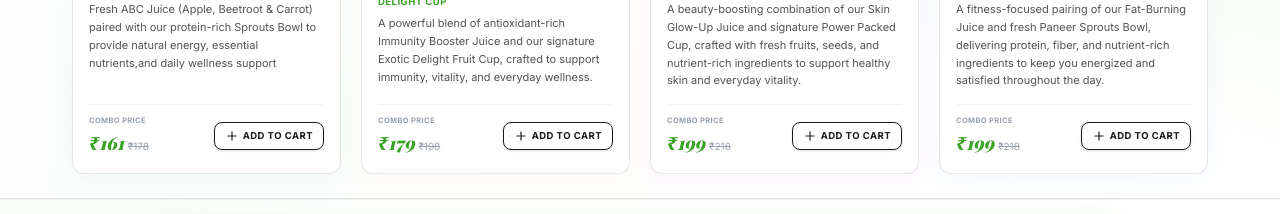
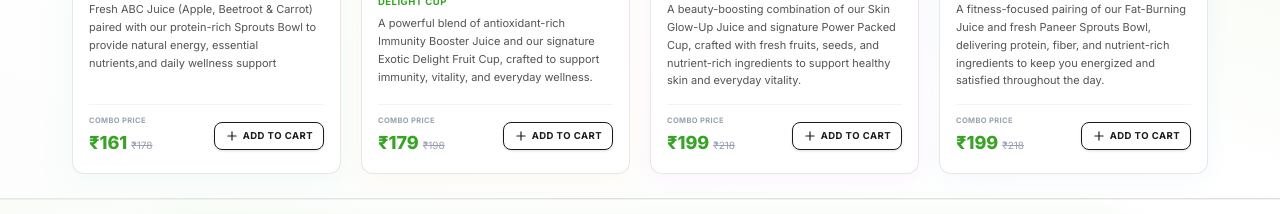
Before and after one commit to FresCohealthcraft/FrescohealthcraftPuneOfficial-, a React (Vite) app: page / in a window 1280 px wide. Shown: the part 2620-2834 px from the top of the page. Built offline with nearby package versions, Linux system fonts and the light colour scheme; a web font is replaced by a local one.

Commit message:
Change font family for combo price display

```diff
--- a/src/components/SpecialOffers.tsx
+++ b/src/components/SpecialOffers.tsx
@@ -163,7 +163,7 @@ export default function SpecialOffers({ onAddToCartDirectly }: SpecialOffersProp
                   <div>
                     <span className="text-[7.5px] font-bold text-gray-400 uppercase tracking-wider block">Combo Price</span>
                     <div className="flex items-baseline space-x-1 mt-0.5">
-                      <span className="text-base sm:text-lg font-serif italic font-extrabold text-[#38A325]">₹{combo.price}</span>
+                      <span className="text-base sm:text-lg font-sans font-extrabold text-[#38A325]">₹{combo.price}</span>
                       <span className="text-[10px] text-gray-400 line-through">₹{combo.originalPrice}</span>
                     </div>
                   </div>
```
